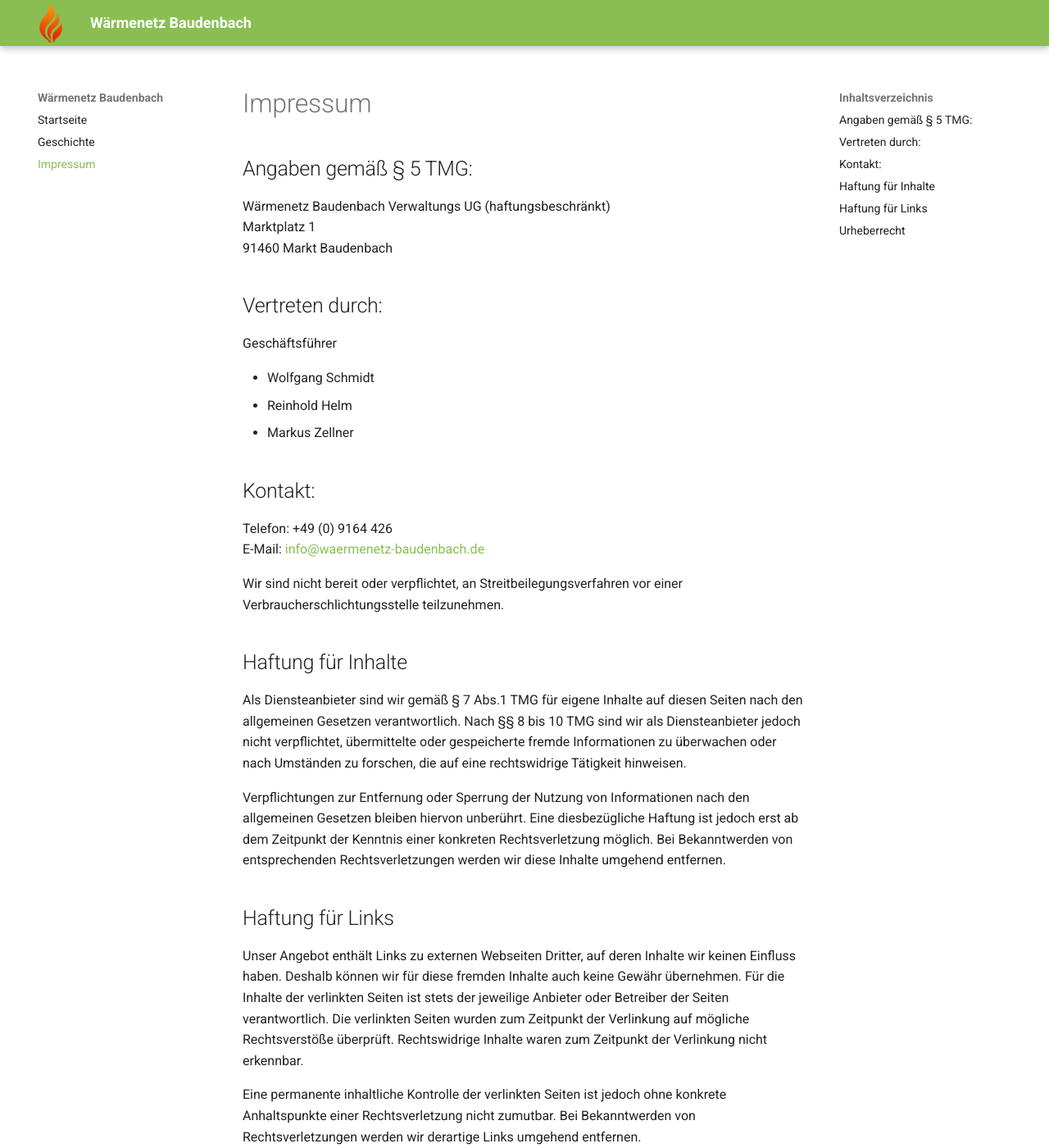
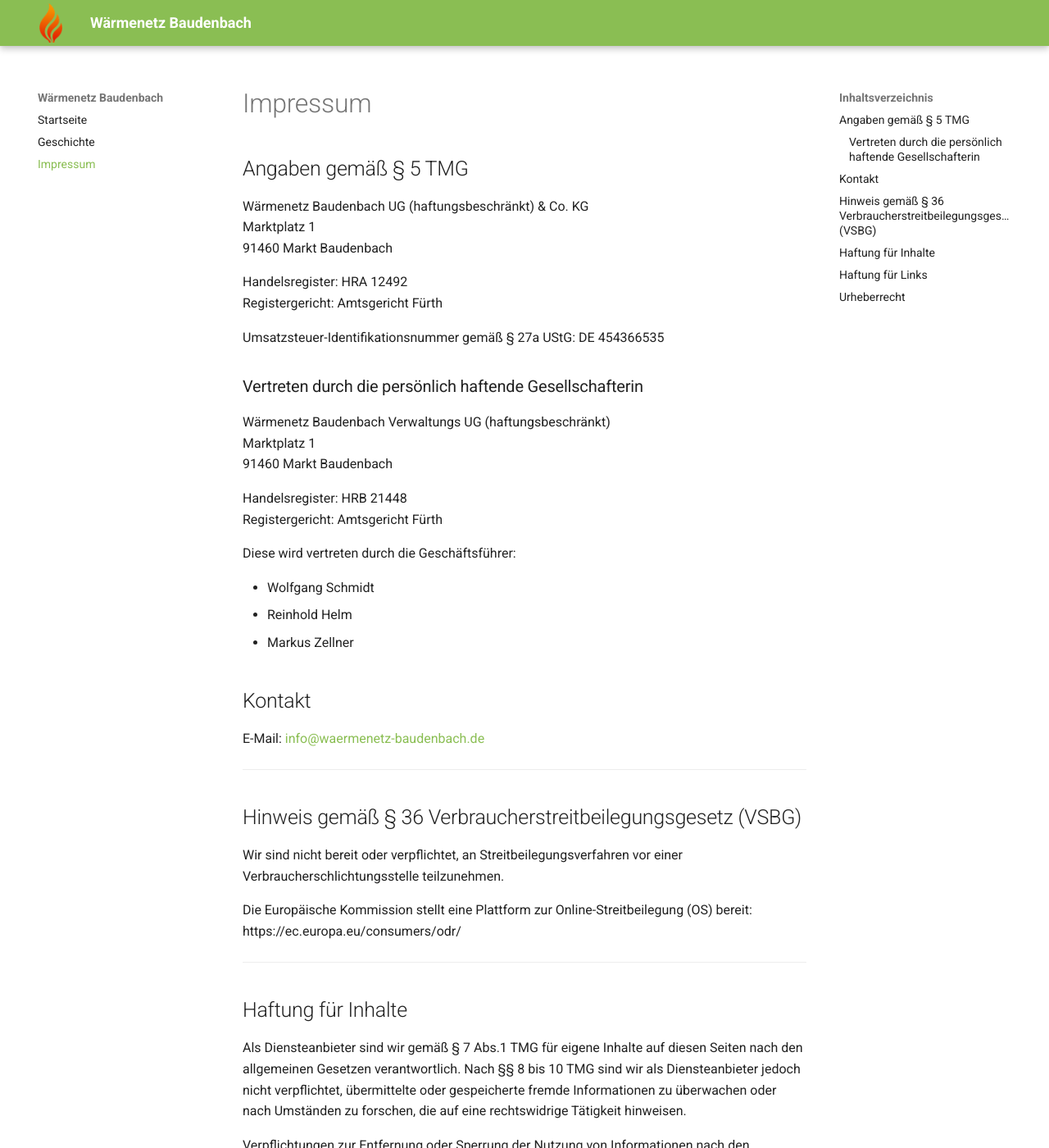
Before and after one commit to odin568/waermenetz-baudenbach, an MkDocs documentation site: the page built from docs/Impressum.md, in a window 1280 px wide and 1400 px high. Shown: the whole window at 82% size. Built offline with MkDocs 1.6.1 and Material for MkDocs 9.7.7, drawn with Linux system fonts in a browser that asks for light colours; plug-ins that fetch from the network failed and are left out.

Commit message:
Impressum aktualisiert

```diff
--- a/docs/Impressum.md
+++ b/docs/Impressum.md
@@ -1,24 +1,45 @@
 # Impressum
 
-## Angaben gemäß § 5 TMG:
+## Angaben gemäß § 5 TMG
+
+Wärmenetz Baudenbach UG (haftungsbeschränkt) & Co. KG
+Marktplatz 1
+91460 Markt Baudenbach
+
+Handelsregister: HRA 12492
+Registergericht: Amtsgericht Fürth
+
+Umsatzsteuer-Identifikationsnummer gemäß § 27a UStG: DE 454366535
+
+### Vertreten durch die persönlich haftende Gesellschafterin
 
 Wärmenetz Baudenbach Verwaltungs UG (haftungsbeschränkt)
 Marktplatz 1
 91460 Markt Baudenbach
 
-## Vertreten durch:
+Handelsregister: HRB 21448
+Registergericht: Amtsgericht Fürth
 
-Geschäftsführer
+Diese wird vertreten durch die Geschäftsführer:
 
 * Wolfgang Schmidt
 * Reinhold Helm
 * Markus Zellner
 
-## Kontakt:
-Telefon: 	+49 (0) 9164 426
-E-Mail: 	<a href="&#x6d;&#x61;&#x69;&#x6c;&#x74;&#x6f;&#x3a;%69&#x6e;%66&#x6f;&#x40;%77a%65rm&#x65;%6e&#x65;%74z&#x2d;b&#x61;u%64&#x65;%6e%62&#x61;c&#x68;.&#x64;e" title="&#x69;&#x6e;&#x66;&#x6f;@&#x77;ae&#x72;m&#x65;netz&#x2d;&#x62;audenbach.&#x64;e">&#x69;&#x6e;&#x66;&#x6f;@&#x77;ae&#x72;m&#x65;netz&#x2d;&#x62;audenbach.&#x64;e</a>
+## Kontakt
+
+E-Mail: <a href="&#x6d;&#x61;&#x69;&#x6c;&#x74;&#x6f;&#x3a;%69&#x6e;%66&#x6f;&#x40;%77a%65rm&#x65;%6e&#x65;%74z&#x2d;b&#x61;u%64&#x65;%6e%62&#x61;c&#x68;.&#x64;e" title="&#x69;&#x6e;&#x66;&#x6f;@&#x77;ae&#x72;m&#x65;netz&#x2d;&#x62;audenbach.&#x64;e">&#x69;&#x6e;&#x66;&#x6f;@&#x77;ae&#x72;m&#x65;netz&#x2d;&#x62;audenbach.&#x64;e</a>
+
+---
+
+## Hinweis gemäß § 36 Verbraucherstreitbeilegungsgesetz (VSBG)
 
 Wir sind nicht bereit oder verpflichtet, an Streitbeilegungsverfahren vor einer Verbraucherschlichtungsstelle teilzunehmen.
+
+Die Europäische Kommission stellt eine Plattform zur Online-Streitbeilegung (OS) bereit:
+https://ec.europa.eu/consumers/odr/
+
+---
 
 ## Haftung für Inhalte
 
@@ -26,12 +47,16 @@ Als Diensteanbieter sind wir gemäß § 7 Abs.1 TMG für eigene Inhalte auf dies
 
 Verpflichtungen zur Entfernung oder Sperrung der Nutzung von Informationen nach den allgemeinen Gesetzen bleiben hiervon unberührt. Eine diesbezügliche Haftung ist jedoch erst ab dem Zeitpunkt der Kenntnis einer konkreten Rechtsverletzung möglich. Bei Bekanntwerden von entsprechenden Rechtsverletzungen werden wir diese Inhalte umgehend entfernen.
 
+---
+
 ## Haftung für Links
 
 Unser Angebot enthält Links zu externen Webseiten Dritter, auf deren Inhalte wir keinen Einfluss haben. Deshalb können wir für diese fremden Inhalte auch keine Gewähr übernehmen. Für die Inhalte der verlinkten Seiten ist stets der jeweilige Anbieter oder Betreiber der Seiten verantwortlich. Die verlinkten Seiten wurden zum Zeitpunkt der Verlinkung auf mögliche Rechtsverstöße überprüft. Rechtswidrige Inhalte waren zum Zeitpunkt der Verlinkung nicht erkennbar.
 
 Eine permanente inhaltliche Kontrolle der verlinkten Seiten ist jedoch ohne konkrete Anhaltspunkte einer Rechtsverletzung nicht zumutbar. Bei Bekanntwerden von Rechtsverletzungen werden wir derartige Links umgehend entfernen.
 
+---
+
 ## Urheberrecht
 
 Die durch die Seitenbetreiber erstellten Inhalte und Werke auf diesen Seiten unterliegen dem deutschen Urheberrecht. Die Vervielfältigung, Bearbeitung, Verbreitung und jede Art der Verwertung außerhalb der Grenzen des Urheberrechtes bedürfen der schriftlichen Zustimmung des jeweiligen Autors bzw. Erstellers. Downloads und Kopien dieser Seite sind nur für den privaten, nicht kommerziellen Gebrauch gestattet.
```
